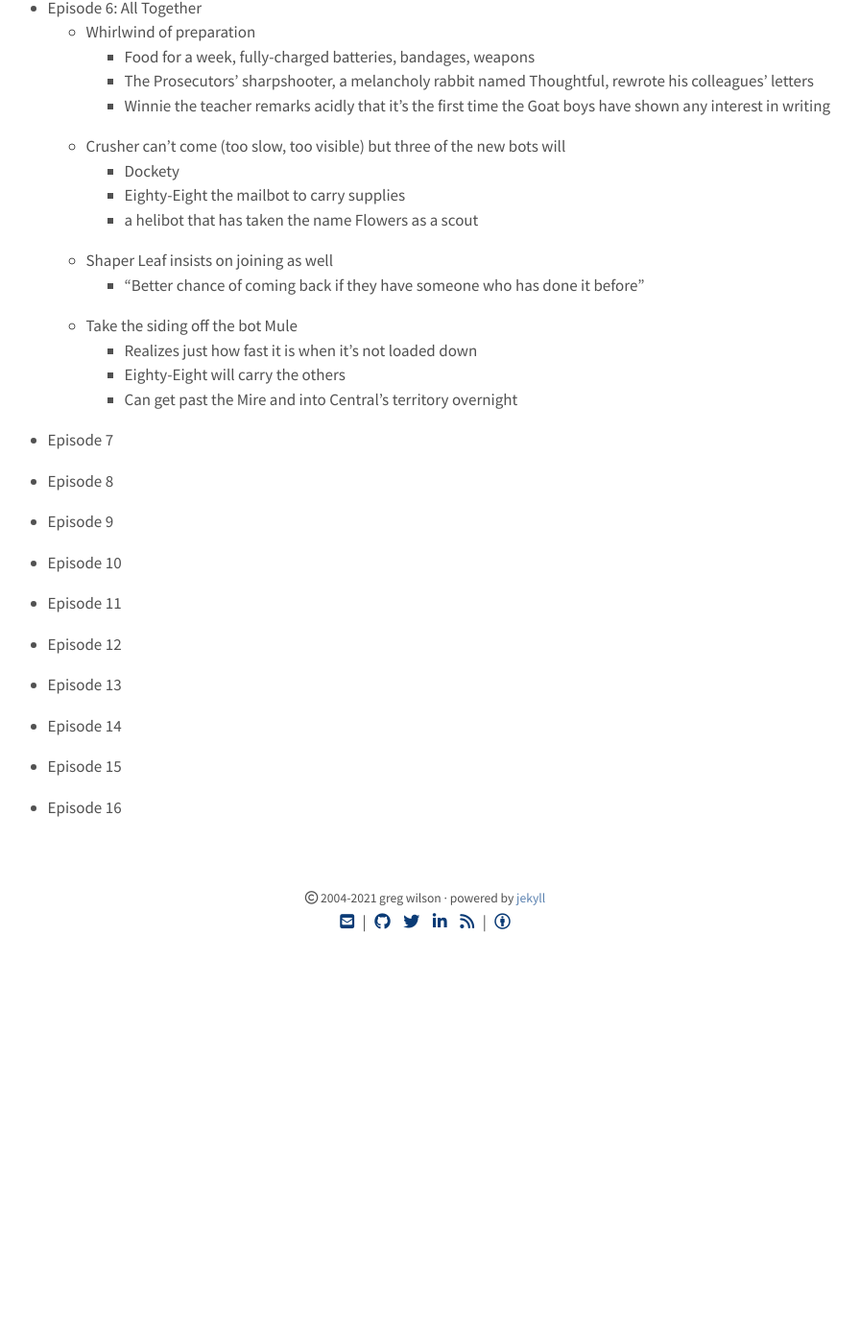
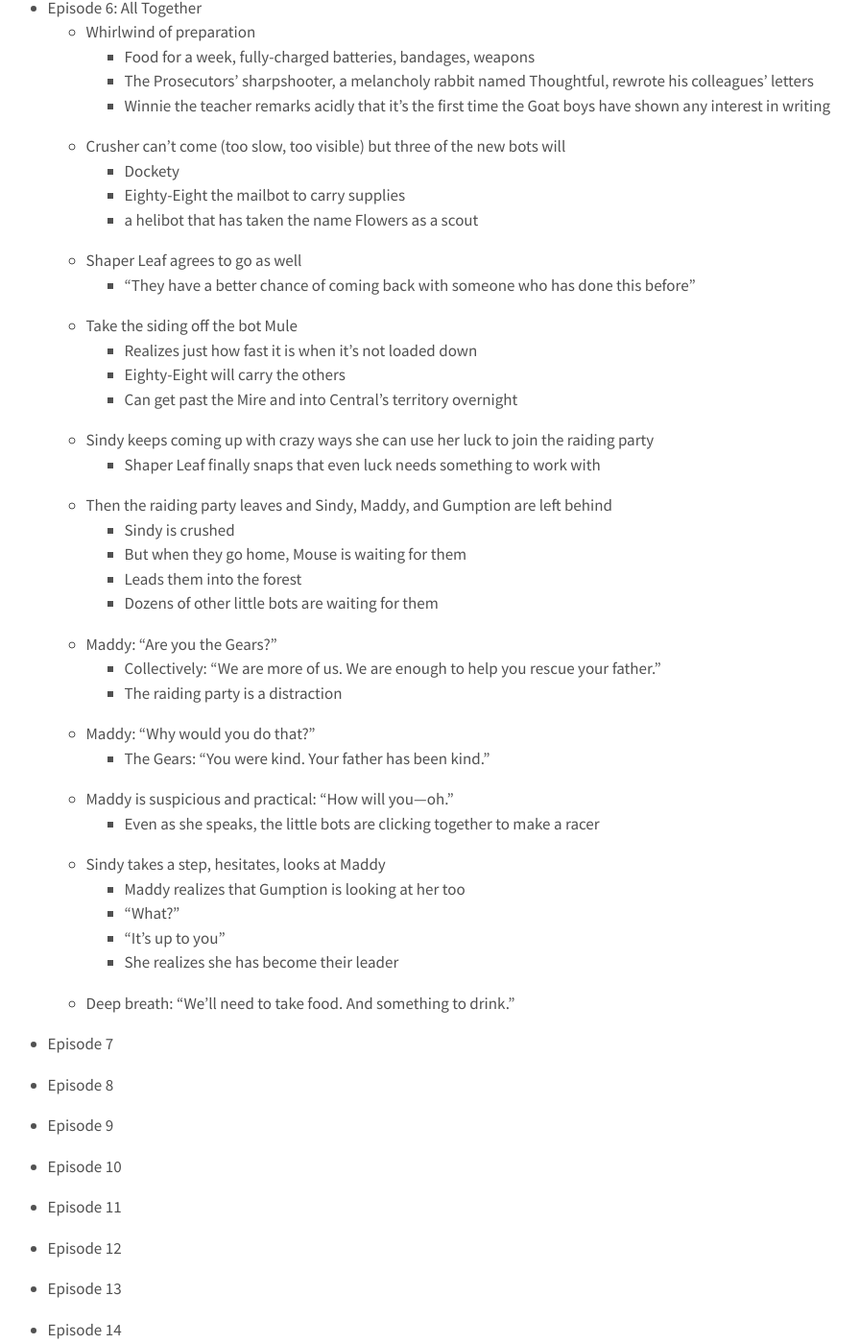
Before and after one commit to gvwilson/sensibleadventures, a Jekyll site: the page built from maddy-roo/in-heck-outline.md, in a window 1280 px wide and 1400 px high, scrolled down 6326 px. Shown: the whole window at 96% size, without its empty margins (197-1093 px from the left). Built offline with Jekyll 4.4.1, drawn with Linux system fonts in a browser that asks for light colours; nearby versions of some CDN libraries; before the commit the page ends 7333 px from its top, so only the background shows below that.

Commit message:
More outline

```diff
--- a/maddy-roo/in-heck-outline.md
+++ b/maddy-roo/in-heck-outline.md
@@ -220,12 +220,32 @@
     - Dockety
     - Eighty-Eight the mailbot to carry supplies
     - a helibot that has taken the name Flowers as a scout
-  - Shaper Leaf insists on joining as well
-    - "Better chance of coming back if they have someone who has done it before"
+  - Shaper Leaf agrees to go as well
+    - "They have a better chance of coming back with someone who has done this before"
   - Take the siding off the bot Mule
     - Realizes just how fast it is when it's not loaded down
     - Eighty-Eight will carry the others
     - Can get past the Mire and into Central's territory overnight
+  - Sindy keeps coming up with crazy ways she can use her luck to join the raiding party
+    - Shaper Leaf finally snaps that even luck needs something to work with
+  - Then the raiding party leaves and Sindy, Maddy, and Gumption are left behind
+    - Sindy is crushed
+    - But when they go home, Mouse is waiting for them
+    - Leads them into the forest
+    - Dozens of other little bots are waiting for them
+  - Maddy: "Are you the Gears?"
+    - Collectively: "We are more of us. We are enough to help you rescue your father."
+    - The raiding party is a distraction
+  - Maddy: "Why would you do that?"
+    - The Gears: "You were kind. Your father has been kind."
+  - Maddy is suspicious and practical: "How will you---oh."
+    - Even as she speaks, the little bots are clicking together to make a racer
+  - Sindy takes a step, hesitates, looks at Maddy
+    - Maddy realizes that Gumption is looking at her too
+    - "What?"
+    - "It's up to you"
+    - She realizes she has become their leader
+  - Deep breath: "We'll need to take food. And something to drink."
 
 - Episode 7
 
```
